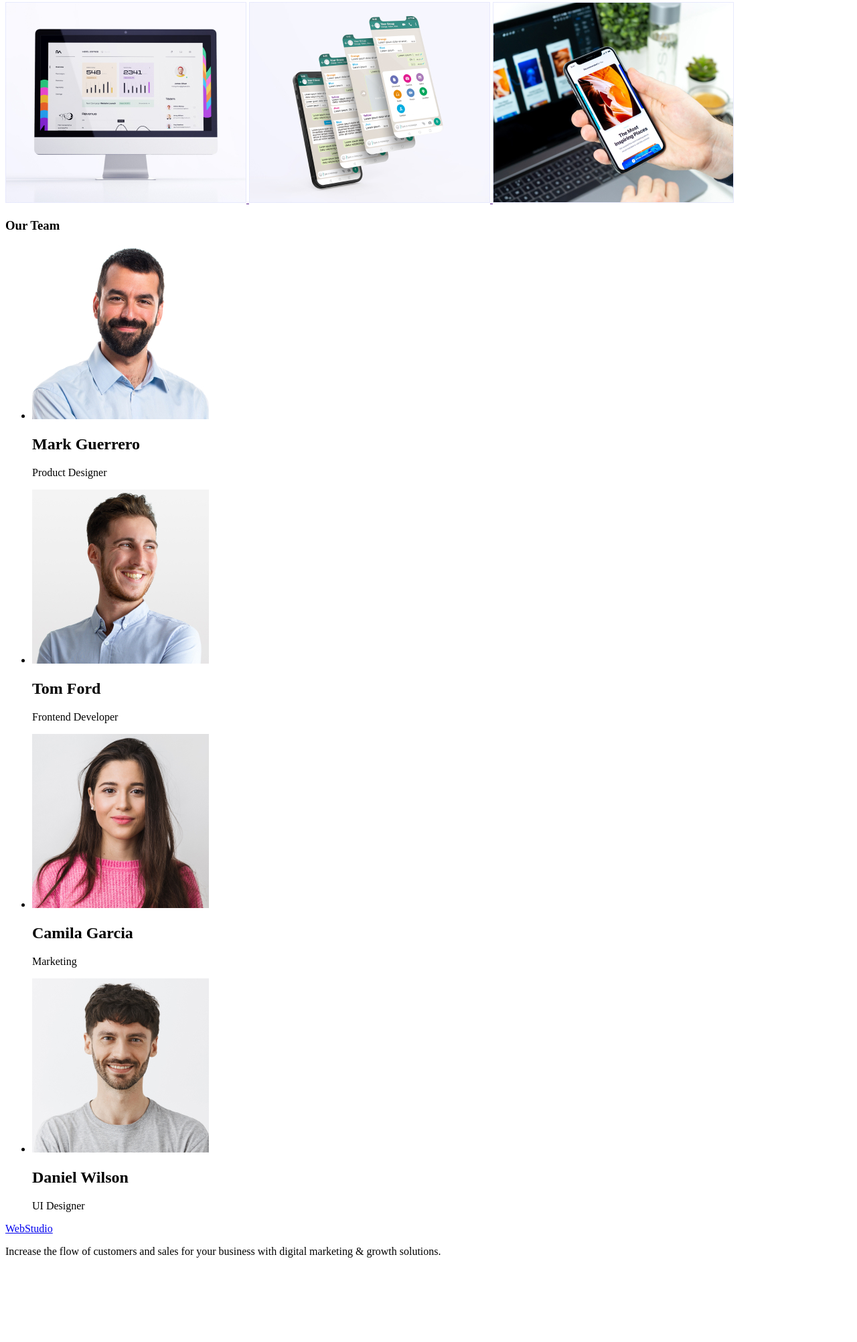
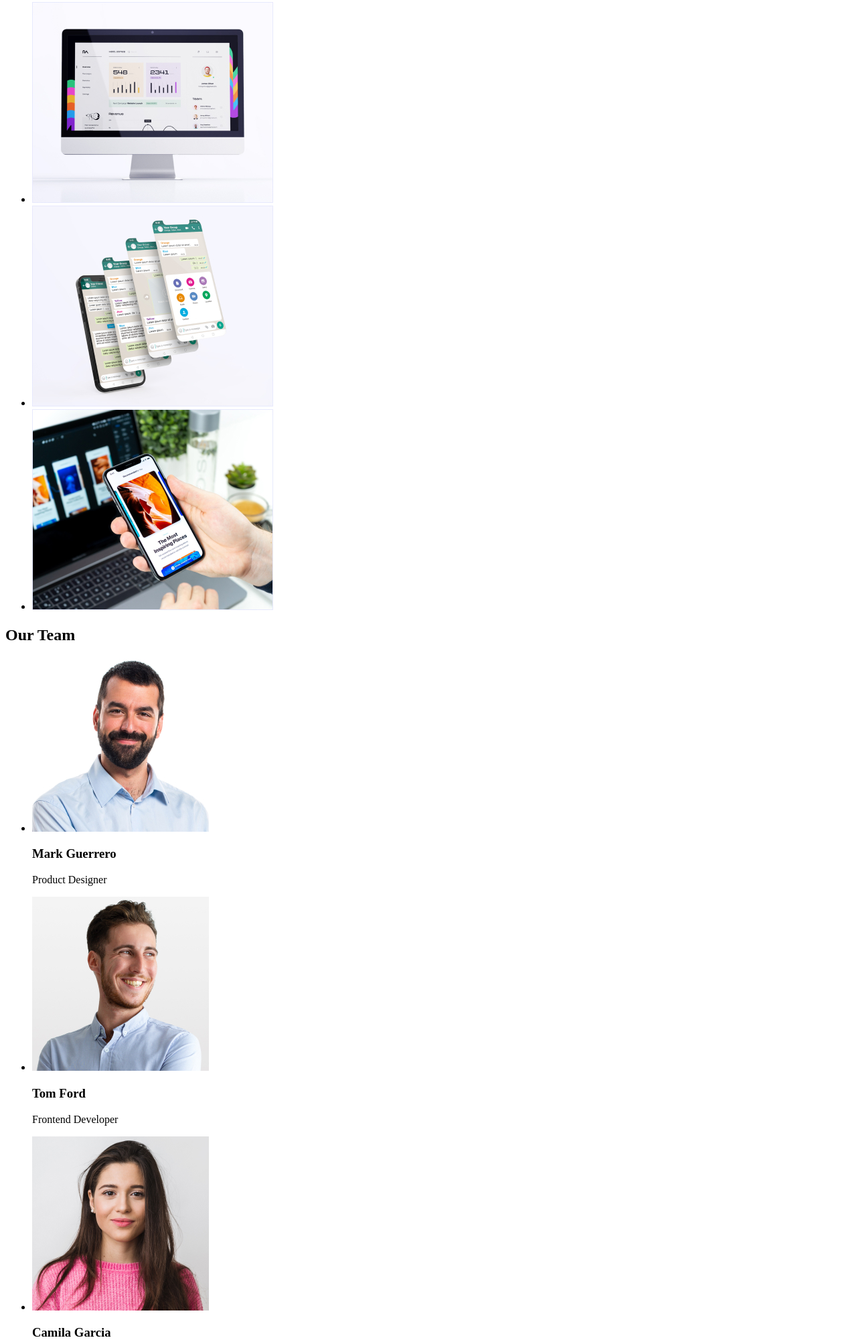
Before and after one commit to ArtOdesa2022Ua/goit-homework-01, a plain HTML site: page index.html in a window 1280 px wide. Shown: the part 639-2643 px from the top of the page at 67% size. Before the commit the page ends 2533 px from the top, so only its background shows below. Drawn offline with Linux system fonts and the light colour scheme.

Commit message:
Update index.html

```diff
--- a/index.html
+++ b/index.html
@@ -10,18 +10,12 @@
 
 <body>
     <header>
-        <a href="./index.html">WebStudio</a>
         <nav>
+            <a href="./index.html">WebStudio</a>
             <ul>
-                <li>
-                    <a href="#studio">Studio</a>
-                </li>
-                <li>
-                    <a href="#portfolio">Portfolio</a>
-                </li>
-                <li>
-                    <a href="#contacts">Contacts</a>
-                </li>
+                <li><a href="">Studio</a></li>
+                <li><a href="">Portfolio</a></li>
+                <li><a href="">Contacts</a></li>
             </ul>
         </nav>
         <address>
@@ -37,8 +31,8 @@
             <h1>Effective Solutions for Your Business</h1>
             <button type="button">Order Service</button>
         </section>
-        <!-- section 1 -->
-        <section>
+        <!-- section 2 -->
+        <section id="studio">
             <ul>
                 <li>
                     <h2>Strategy</h2>
@@ -62,40 +56,37 @@
                 </li>
             </ul>
         </section>
-        <!-- section 2 -->
-        <section>
+        <!-- section 3 -->
+        <section id="Portfolio">
             <h2>What are we doing</h2>
-            <a href=""><img src="./images/img1.jpg" alt="img1" width="360">
-            </a>
-            <a href=""><img src="./images/img2.jpg" alt="img2" width="360">
-            </a>
-            <a href=""><img src="./images/img3.jpg" alt="img3" width="360">
-            </a>
+            <ul>
+                <li><img src="./images/img1.jpg" alt="img1" width="360"></li>
+                <li><img src="./images/img2.jpg" alt="img2" width="360"></li>
+                <li><img src="./images/img3.jpg" alt="img3" width="360"></li>
+            </ul>
         </section>
-        <!-- section 3 -->
-        <section>
-            <h3>Our Team</h3>
+        <!-- section 4 -->
+        <section id="contacts">
+            <h2>Our Team</h2>
             <ul>
-                <li><a href=""><img src="./images/img4.jpg" alt="MarkGuerrero" width="264"></a>
-                    <h2>Mark Guerrero</h2>
+                <li>
+                    <img src="./images/img4.jpg" alt="MarkGuerrero" width="264">
+                    <h3>Mark Guerrero</h3>
                     <p>Product Designer</p>
                 </li>
                 <li>
-                    <a href=""><img src="./images/img5.jpg" alt="TomFord" width="264">
-                    </a>
-                    <h2>Tom Ford</h2>
+                    <img src="./images/img5.jpg" alt="TomFord" width="264">
+                    <h3>Tom Ford</h3>
                     <p>Frontend Developer</p>
                 </li>
                 <li>
-                    <a href=""><img src="./images/img6.jpg" alt="CamilaGarcia" width="264">
-                    </a>
-                    <h2>Camila Garcia</h2>
+                    <img src="./images/img6.jpg" alt="CamilaGarcia" width="264">
+                    <h3>Camila Garcia</h3>
                     <p>Marketing</p>
                 </li>
                 <li>
-                    <a href=""><img src="./images/img7.jpg" alt="DanielWilson" width="264">
-                    </a>
-                    <h2>Daniel Wilson</h2>
+                    <img src="./images/img7.jpg" alt="DanielWilson" width="264">
+                    <h3>Daniel Wilson</h3>
                     <p>UI Designer</p>
                 </li>
             </ul>
```
